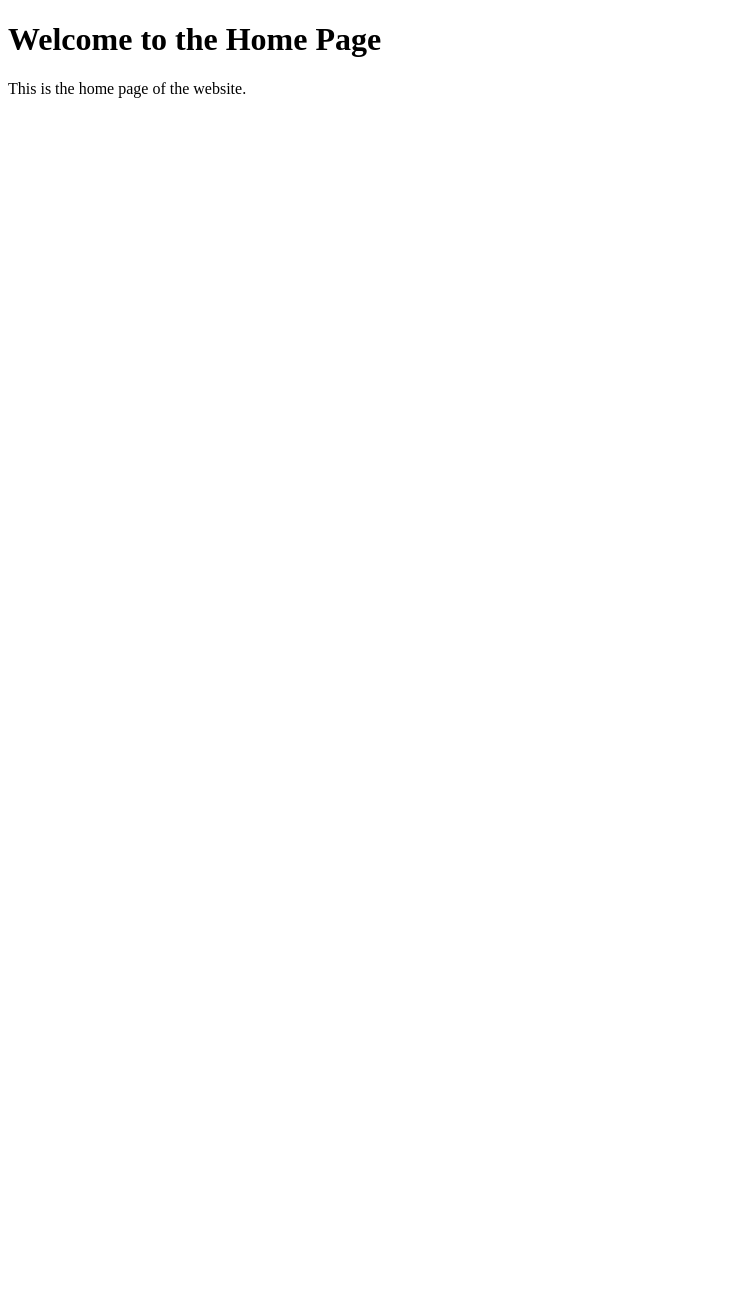
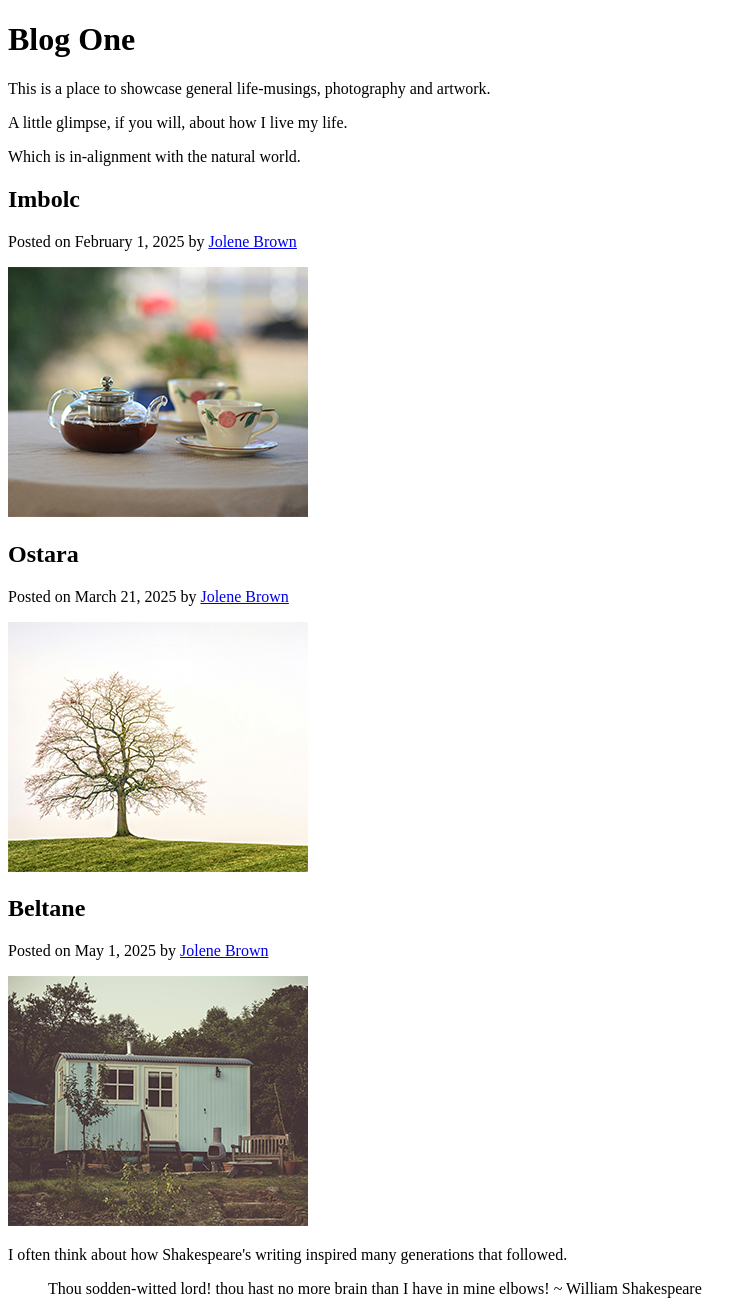
Before and after one commit to jmpbro/blog-one, a plain HTML site: page index.html in a window 1280 px wide. Shown: the whole page, without its empty margins (0-756 px from the left). Before the commit the page ends 800 px from the top, so only its background shows below. Drawn offline with Linux system fonts and the light colour scheme.

Commit message:
Key HTML added to the project

```diff
--- a/index.html
+++ b/index.html
@@ -2,10 +2,43 @@
 <html lang="en">
     <head>
         <meta charset="UTF-8">
-        <title>Home</title>
+        <meta name="viewport" content="width=device-width, initial-scale=1.0">
+        <link rel="stylesheet" href="style.css">
+        <title>Blog One</title>
     </head>
     <body>
-        <h1>Welcome to the Home Page</h1>
-        <p>This is the home page of the website.</p>
+        <h1>Blog One</h1>
+        <section>
+            <p>This is a place to showcase general life-musings, photography and artwork.</p>
+            <p>A little glimpse, if you will, about how I live my life.</p>
+            <p>Which is in-alignment with the natural world.</p>
+        </section>
+        <article>
+            <header>
+                <h2>Imbolc</h2>
+                <p>Posted on <time datetime="2025-02-01">February 1, 2025</time> by <a href="imbolc.html">Jolene Brown</a></p>
+            </header>
+            <img src="images/tea_set.png" alt="A tea set on a table">
+        </article>
+        <article>
+            <header>
+                <h2>Ostara</h2>
+                <p>Posted on <time datetime="2025-03-21">March 21, 2025</time> by <a href="ostara.html">Jolene Brown</a></p>
+            </header>
+            <img src="images/tree.png" alt="A tree in the forest">
+        </article>
+        <article>
+            <header>
+                <h2>Beltane</h2>
+                <p>Posted on <time datetime="2025-05-01">May 1, 2025</time> by <a href="beltane.html">Jolene Brown</a></p>
+            </header>
+            <img src="images/small_house.png" alt="A small house in the forest">
+        </article>
+        <section>
+            <p>I often think about how Shakespeare's writing inspired many generations that followed.</p>
+                <blockquote>
+                    Thou sodden-witted lord! thou hast no more brain than I have in mine elbows! ~ William Shakespeare
+                </blockquote>
+        </section>
     </body>
 </html>
```
Also changed, not shown: images/small_house.png (added), images/tea_set.png (added), images/tree.png (added).
